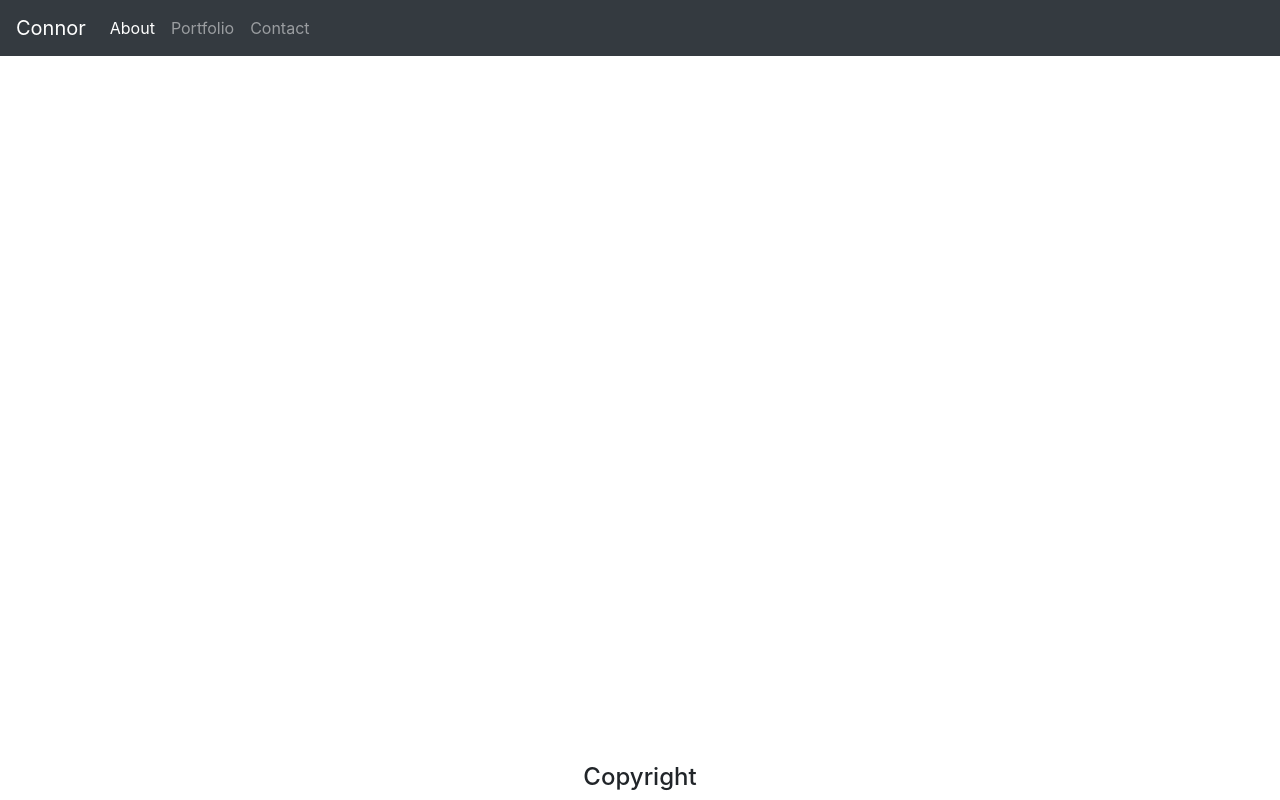
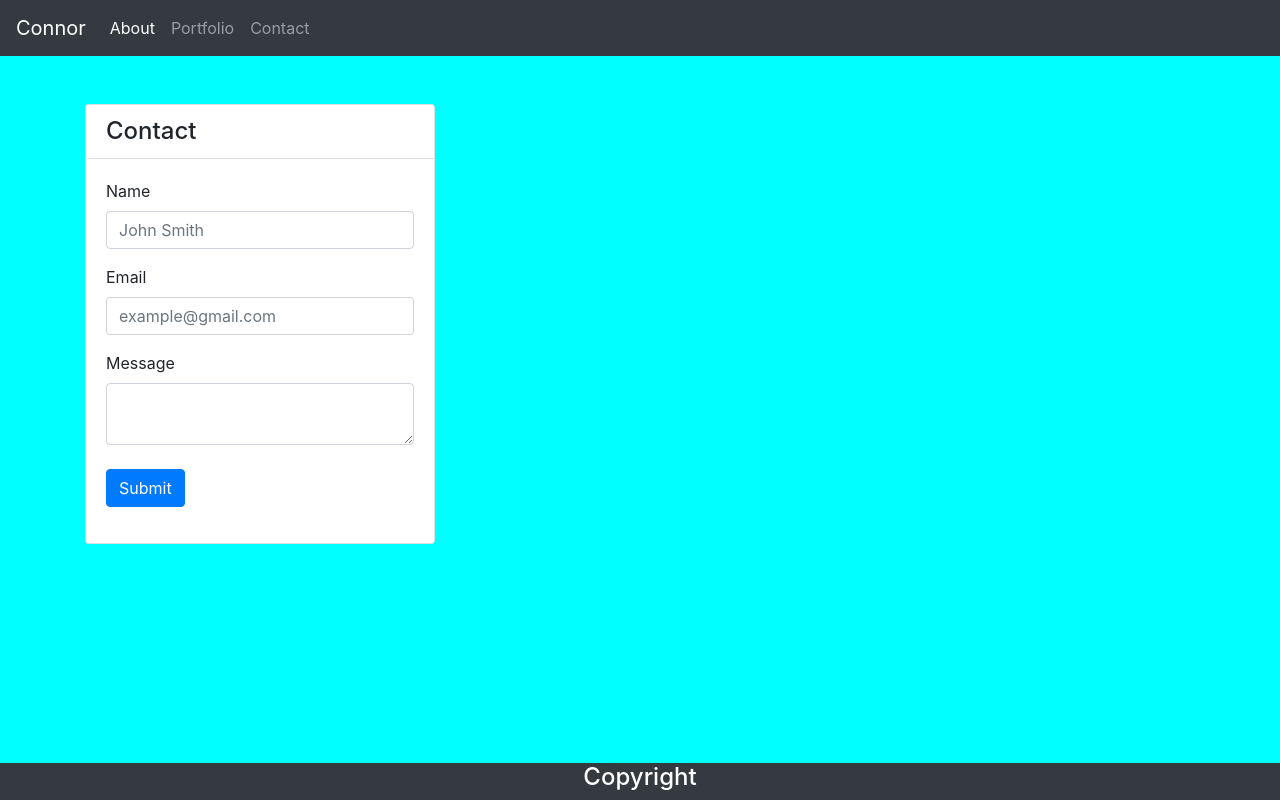
Before and after one commit to crayburn18/homework2, a plain HTML site: page contact.html in a window 1280 px wide. Drawn offline with nearby package versions, Linux system fonts and the light colour scheme.

Commit message:
completed portfolio and contact pages

```diff
--- a/contact.html
+++ b/contact.html
@@ -5,6 +5,8 @@
     <meta name="viewport" content="width=device-width, initial-scale=1.0">
     <title>Contact</title>
     <link rel="stylesheet" href="https://stackpath.bootstrapcdn.com/bootstrap/4.4.1/css/bootstrap.min.css" integrity="sha384-Vkoo8x4CGsO3+Hhxv8T/Q5PaXtkKtu6ug5TOeNV6gBiFeWPGFN9MuhOf23Q9Ifjh" crossorigin="anonymous">
+    <link rel="stylesheet" href="./homework2.css">
+
 </head>
 <body>
     <nav class="navbar navbar-expand-lg navbar-dark bg-dark">
@@ -26,27 +28,41 @@
           </ul>
         </div>
       </nav>
-
-
-
-
-
-
-
-
-
-
-
-
-
-
-
-
-
-
-      <footer class="footer fixed-bottom" class="navbar navbar-dark bg-dark">
-        <span class="text-center  mb-0 "><h4>Copyright</h4></span>
-      </footer>
+      <main>
+          <div class="container pt-5">
+              <div class="row">
+                  <div class="col-12 col-md-4">
+                    <div class="card">
+                        <h4 class="card-header bg-white">Contact</h4>
+                        <div class="card-body">
+                            <form>
+                                <div class="form-group">
+                                  <label for="formGroupExampleInput">Name</label>
+                                  <input type="text" class="form-control" id="formGroupExampleInput" placeholder="John Smith">
+                                </div>
+                                <div class="form-group">
+                                  <label for="formGroupExampleInput2">Email</label>
+                                  <input type="text" class="form-control" id="formGroupExampleInput2" placeholder="example@gmail.com">
+                                </div>
+                                <div class="form-group">
+                                    <label for="formGroupExampleInput2">Message</label>
+                                    <textarea type="text" class="form-control" id="formGroupExampleInput2">
+                                    </textarea>
+                                    <br>
+                                    <button type="button" class="btn btn-primary">Submit</button>
+                                  </div>
+                              </form>
+                        </div>
+                     </div>
+                  </div>
+              </div>
+          </div>
+      </main>
+    <footer class="footer fixed-bottom bg-dark">
+        <span class="text-center  mb-0 ">
+            <h4 class="text-white" >Copyright</h4>
+        </span>
+    </footer>
     <script
     src="https://code.jquery.com/jquery-3.4.1.slim.min.js"
     integrity="sha384-J6qa4849blE2+poT4WnyKhv5vZF5SrPo0iEjwBvKU7imGFAV0wwj1yYfoRSJoZ+n"
```
Also changed, not shown: index.html (+1 -9 lines), portfolio.html (+45 -25 lines).
